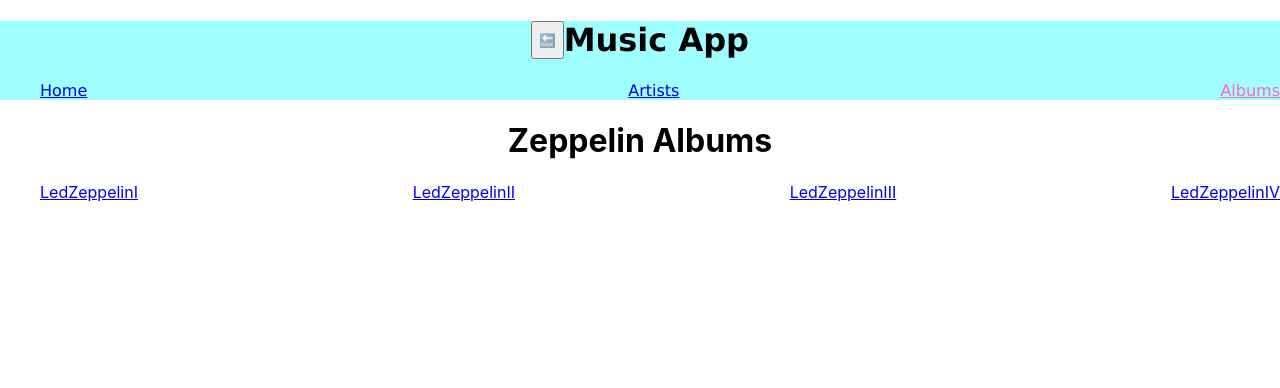
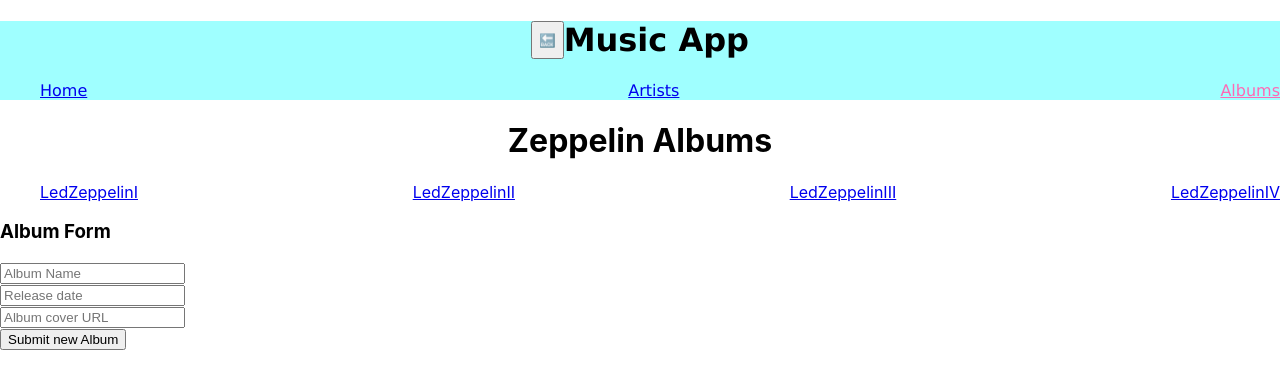
Before and after one commit to georgewood749/music-app-react, a React (Create React App) app: page /albums in a window 1280 px wide. Shown: the top 388 px of the page. Built offline with nearby package versions, Linux system fonts and the light colour scheme; the HTML template or start-up script is replaced by a standard one.

Commit message:
form working

```diff
--- a/src/App.js
+++ b/src/App.js
@@ -4,6 +4,7 @@
 import { AlbumProvider } from './components/AlbumContext';
 import { Header } from './layouts';
 import { Albums, Artists, Artist, Home, NotFound, LedZeppelinI, LedZeppelinII, LedZeppelinIII, LedZeppelinIV } from './pages';
+
 
 
 
--- /dev/null
+++ b/src/components/AlbumList/index.js
@@ -0,0 +1,12 @@
+import React from "react";
+import AlbumItem from "../AlbumItem";
+
+export default function AlbumList({albums, updateAlbums}) {
+    return (
+      <div>
+        {albums.map((album) => {
+          return <AlbumItem album={album} updateAlbums={updateAlbums}/>
+        })}
+      </div>
+    );
+  }
--- a/src/components/index.js
+++ b/src/components/index.js
@@ -3,3 +3,4 @@
 export {default as AlbumForm} from './AlbumForm'
 export {default as AlbumItem} from './AlbumItem'
 export {default as AlbumComponent} from './AlbumComponent'
+export {default as AlbumList} from './AlbumList'
--- a/src/pages/Albums/index.js
+++ b/src/pages/Albums/index.js
@@ -1,16 +1,19 @@
-import React, { useContext } from 'react'
+import React, { useContext, useState } from 'react'
 import { Link, Outlet } from 'react-router-dom'
-import { AlbumContext } from '../../components'
+// import { AlbumContext } from '../../components'
 import Album from './Album'
 import { NavLink } from 'react-router-dom';
+import AlbumForm from '../../components/AlbumForm';
+import AlbumList from '../../components/AlbumList'
 
 
-// function testLog (album) {
-//     console.log(album)
-// }
 
-export default function Albums() {
-    const [albums, setAlbums] = useContext(AlbumContext)
+export default function Albums(album) {
+    // const [albums, setAlbums] = useContext(AlbumContext)
+    const [albums, updateAlbums] = useState([]);
+const addAlbum = (album) => {
+    updateAlbums([...albums, album])
+}
     return (
         <div>
             <h1>Zeppelin Albums</h1>
@@ -19,6 +22,12 @@
                 <li><NavLink to="LedZeppelinII">LedZeppelinII</NavLink></li>
                 <li><NavLink to="LedZeppelinIII">LedZeppelinIII</NavLink></li>
                 <li><NavLink to="LedZeppelinIV">LedZeppelinIV</NavLink></li>
+            </ul>
+            < AlbumForm addAlbum={addAlbum} />
+            <ul>
+                <li>
+                    <AlbumList albums={albums} updateAlbums={updateAlbums}/>
+                </li>
             </ul>
             {/* <br/>
             <Link to="LedZeppelinI">Led Zeppelin I</Link>
```
